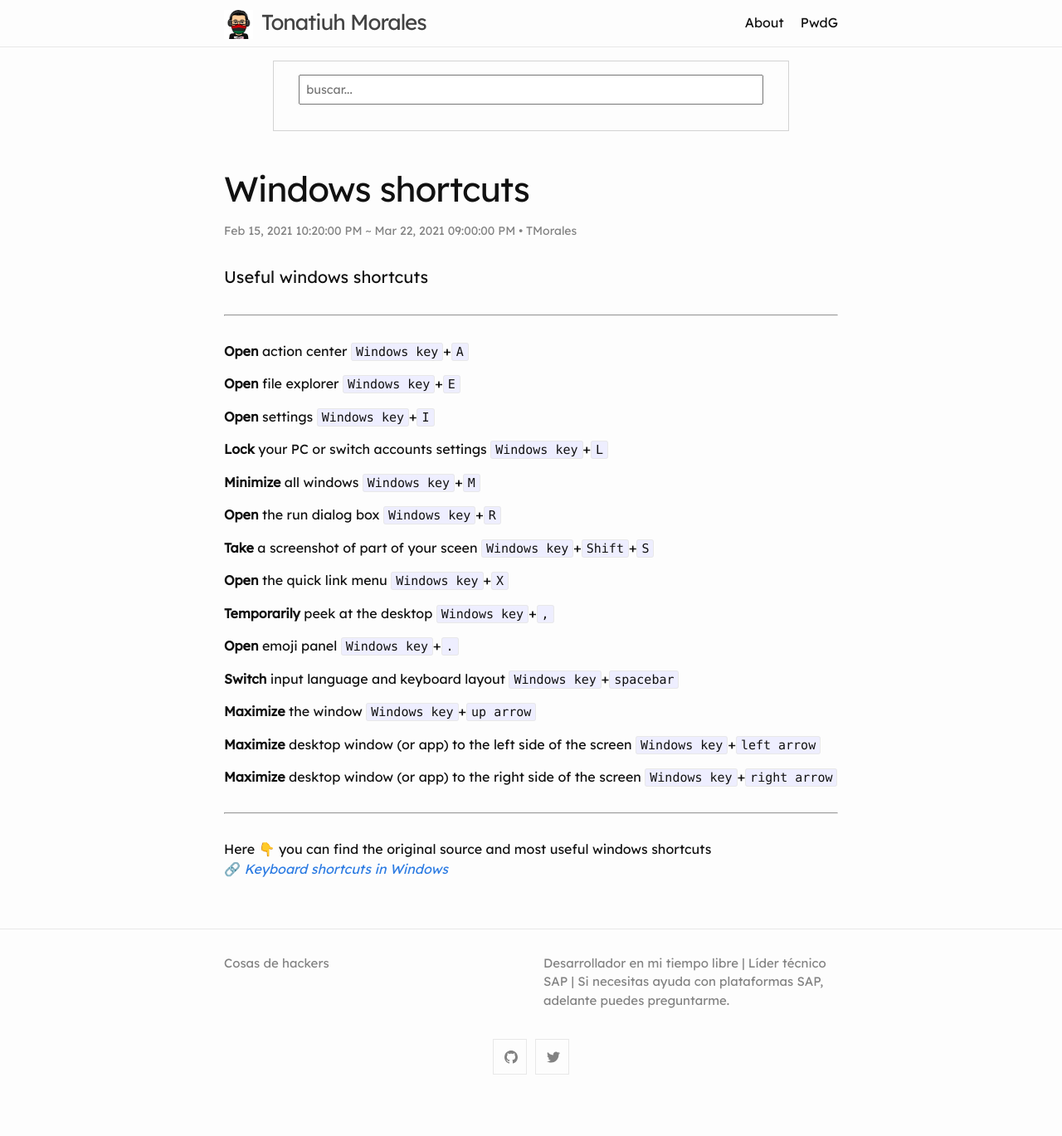
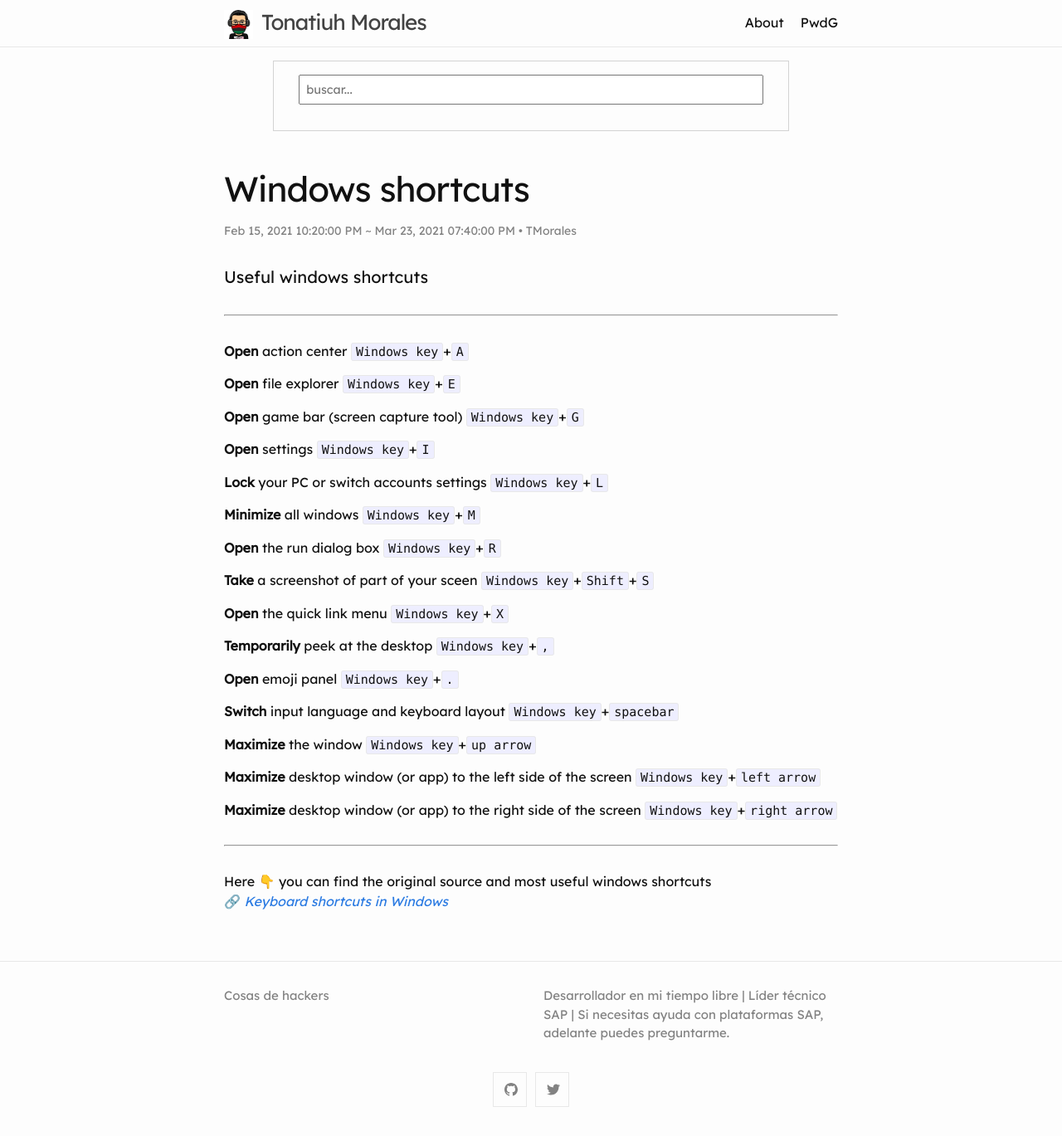
Before and after one commit to blackc0mb/blackc0mb.github.io, a Jekyll site: the page built from _posts/2021-02-15-windows-shorcuts.md, in a window 1280 px wide. Shown: the whole page at 83% size. Built offline with Jekyll 4.4.1, drawn with Linux system fonts in a browser that asks for light colours; comment, search, counter and statistics services are not loaded; before the commit the page ends 1330 px from its top, so only the background shows below that.

Commit message:
new windows shorcuts added

```diff
--- a/_posts/2021-02-15-windows-shorcuts.md
+++ b/_posts/2021-02-15-windows-shorcuts.md
@@ -3,7 +3,7 @@ title: Windows shortcuts
 layout: post
 description: Useful windows shortcuts
 date: 2021-02-15 22:20
-modified_date: 2021-03-22 21:00
+modified_date: 2021-03-23 19:40
 author: TMorales
 tag: shortcuts
 ---
@@ -14,6 +14,9 @@ tag: shortcuts
 
 **Open** file explorer
 `Windows key`+`E`
+
+**Open** game bar (screen capture tool)
+`Windows key`+`G`
 
 **Open** settings
 `Windows key`+`I`
```
